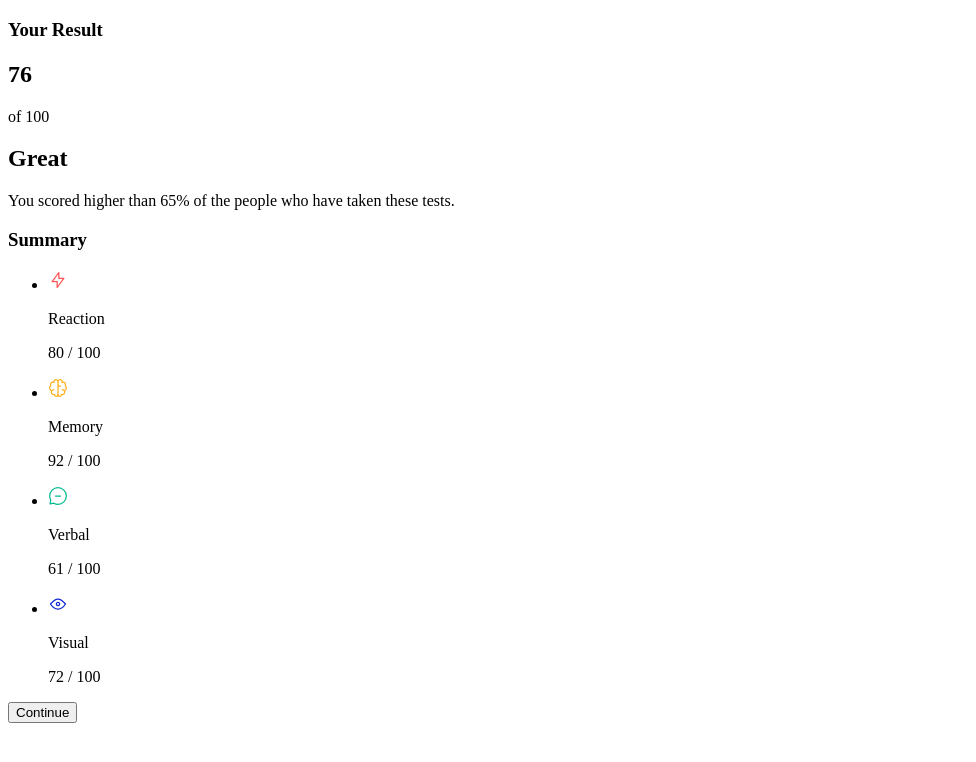
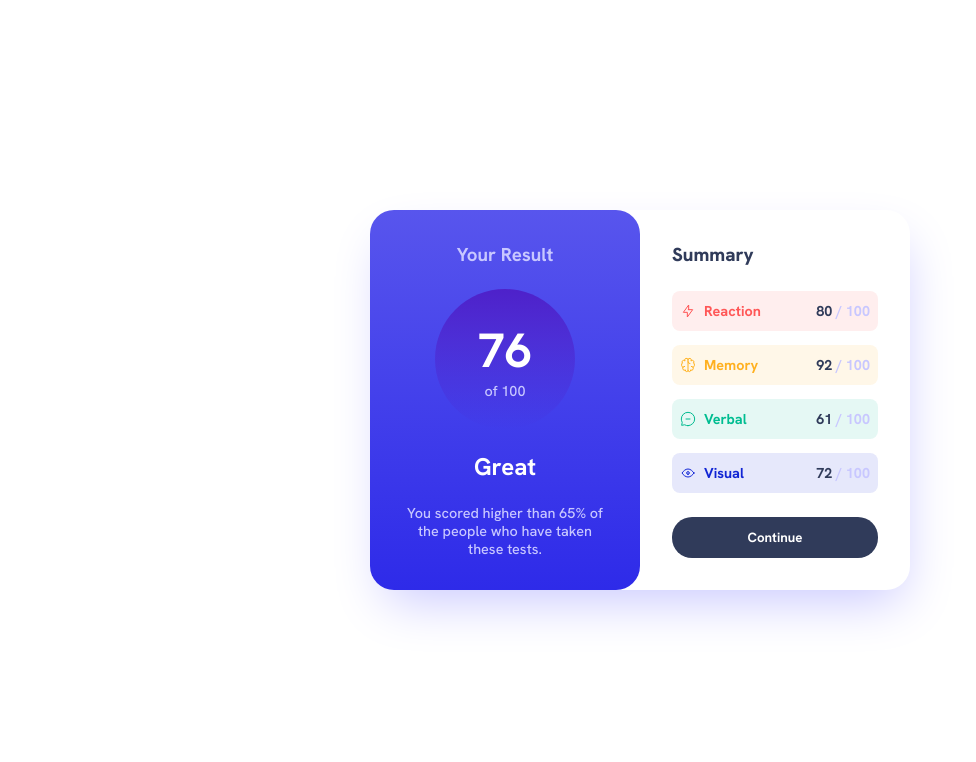
Before and after one commit to AndresC016/Result-Sumamary, a plain HTML site: page index.html in a window 1280 px wide. Shown: the whole page, without its empty margins (0-976 px from the left). Drawn offline with Linux system fonts and the light colour scheme.

Commit message:
Conclusion de mini proyecto

```diff
--- a/index.html
+++ b/index.html
@@ -31,25 +31,37 @@
       <h3>Summary</h3>
 
       <ul class="list">
-        <li>
-          <img src="./assets/images/icon-reaction.svg" alt="reaction">
-          <p>Reaction</p>
-          <p>80 / 100</p>
+        <li id="reaction">
+          <div>
+            <img class="icons" src="./assets/images/icon-reaction.svg" alt="reaction">
+            <p>Reaction</p>
+          </div>
+
+          <p><strong class="summary">80</strong> / 100</p>
         </li>
-        <li>
-          <img src="./assets/images/icon-memory.svg" alt="memory">
-          <p>Memory</p>
-          <p>92 / 100</p>
+        <li id="memory">
+          <div>
+            <img class="icons" src="./assets/images/icon-memory.svg" alt="memory">
+            <p>Memory</p>
+          </div>
+
+          <p><strong class="summary">92</strong>  / 100</p>
         </li>
-        <li>
-          <img src="./assets/images/icon-verbal.svg" alt="verbal">
-          <p>Verbal</p>
-          <p>61 / 100</p>
+        <li id="verbal">
+          <div>
+            <img class="icons" src="./assets/images/icon-verbal.svg" alt="verbal">
+            <p>Verbal</p>
+          </div>
+
+          <p><strong class="summary">61</strong>  / 100</p>
         </li>
-        <li>
-          <img src="./assets/images/icon-visual.svg" alt="visual">
-          <p>Visual</p>
-          <p>72 / 100</p>
+        <li id="visual">
+          <div>
+            <img class="icons" src="./assets/images/icon-visual.svg" alt="visual">
+            <p>Visual</p>
+          </div>
+
+          <p><strong class="summary">72</strong>  / 100</p>
         </li>
       </ul>
 
--- a/style.css
+++ b/style.css
@@ -0,0 +1,186 @@
+@import url('https://fonts.googleapis.com/css2?family=Hanken+Grotesk:wght@500;700;800&display=swap');
+
+* {
+    padding: 0;
+    margin: 0;
+    font-family: 'Hanken Grotesk', sans-serif;
+}
+
+:root {
+    /*Primary*/
+    --light-red: hsl(0, 100%, 67%);
+    --Orangey-yellow: hsl(39, 100%, 56%);
+    --Green-teal: hsl(166, 100%, 37%);
+    --Cobalt-blue: hsl(234, 85%, 45%);
+
+    /*Gradients*/
+    --Light-slate-blue: hsl(252, 100%, 67%);
+    --Light-royal-blue: hsl(241, 81%, 54%);
+    --Violet-blue: hsla(256, 72%, 46%, 1);
+    --Persian-blue: hsla(241, 72%, 46%, 0);
+
+    /*Neutral*/
+    --White: hsl(0, 0%, 100%);
+    --Light-lavender: hsl(241, 100%, 89%);
+    --Dark-gray-blue: hsl(224, 30%, 27%);
+}
+
+body {
+    display: flex;
+    justify-content: center;
+    align-items: center;
+    height: 100vh;
+}
+
+p {
+    font-size: .9rem;
+    font-weight: 500;
+}
+
+.principal-container {
+    display: flex;
+    width: 540px;
+    height: 380px;
+    border-radius: 24px;
+    box-shadow: 4px 22px 52px -12px var(--Light-lavender);
+}
+.principal-container > div {
+    box-sizing: border-box;
+    display: flex;
+    flex-direction: column;
+    justify-content: space-between;
+    padding: 32px;
+    width: 50%;
+    height: 100%;
+}
+
+.left {
+    background: linear-gradient(hsla(241, 81%, 54%, .8), var(--Light-royal-blue));
+    border-radius: 24px;
+    color: var(--Light-lavender);
+    align-items: center;
+}
+.left h2 {
+    color: var(--White);
+}
+.left p {
+    text-align: center;
+    width: 96%;
+}
+
+.result {
+    display: flex;
+    flex-direction: column;
+    justify-content: center;
+    align-items: center;
+    width: 140px;
+    height: 140px;
+    background: linear-gradient(var(--Violet-blue), hsla(241, 81%, 54%, 0));
+    border-radius: 50%;
+}
+.result h2 {
+    font-size: 3rem;
+}
+
+.right {
+    align-items: start;
+    color: var(--Light-lavender);
+}
+.right h3 {
+    font-weight: 800;
+    color: var(--Dark-gray-blue);
+}
+.right button {
+    cursor: pointer;
+    width: 100%;
+    padding: 12px;
+    border: none;
+    border-radius: 20px;
+    background: var(--Dark-gray-blue);
+    color: var(--White);
+    font-weight: 700;
+}
+.right button:hover {
+    background: linear-gradient(var(--Light-slate-blue), var(--Light-royal-blue)) ;
+}
+
+.list {
+    list-style: none;
+    width: 100%;
+}
+
+.list li {
+    box-sizing: border-box;
+    display: flex;
+    justify-content: space-between;
+    align-items: center;
+    height: 40px;
+    padding: 8px;
+    border-radius: 8px;
+    margin-bottom: 14px;
+}
+.list p {
+    font-weight: 700;
+}
+.list li:last-child {
+    margin-bottom: 0;
+}
+
+.list li div {
+    display: flex;
+    gap: 8px;
+}
+
+.icons {
+    width: 16px;
+}
+
+.summary {
+    color: var(--Dark-gray-blue);
+}
+
+#reaction {
+    background-color: hsla(0, 100%, 67%, .1);
+}
+#reaction div {
+    color: var(--light-red);
+}
+
+#memory {
+    background-color: hsla(39, 100%, 56%, .1);
+}
+#memory div {
+    color: var(--Orangey-yellow);
+}
+
+#verbal {
+    background-color: hsla(166, 100%, 37%, .1);
+}
+#verbal div {
+    color: var(--Green-teal);
+}
+
+#visual {
+    background-color: hsla(234, 85%, 45%, .1);
+}
+#visual div {
+    color: var(--Cobalt-blue);
+}
+
+@media(max-width: 765px) {
+    .principal-container {
+        flex-direction: column;
+        width: 100%;
+        height: 100%;
+        box-shadow: none;
+    }
+
+    .principal-container > div {
+        width: 100%;
+    }
+
+    .left {
+        border-top-left-radius: 0;
+        border-top-right-radius: 0;
+    }
+}
```
